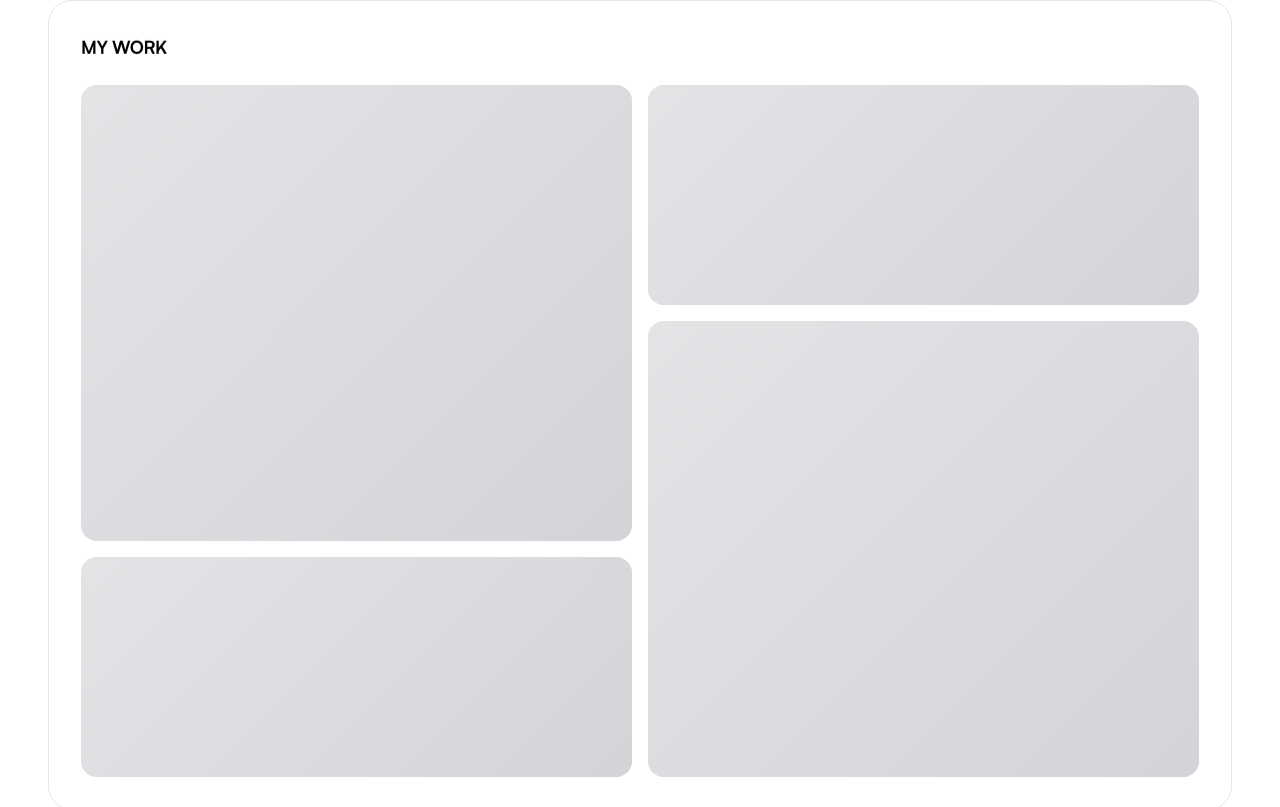
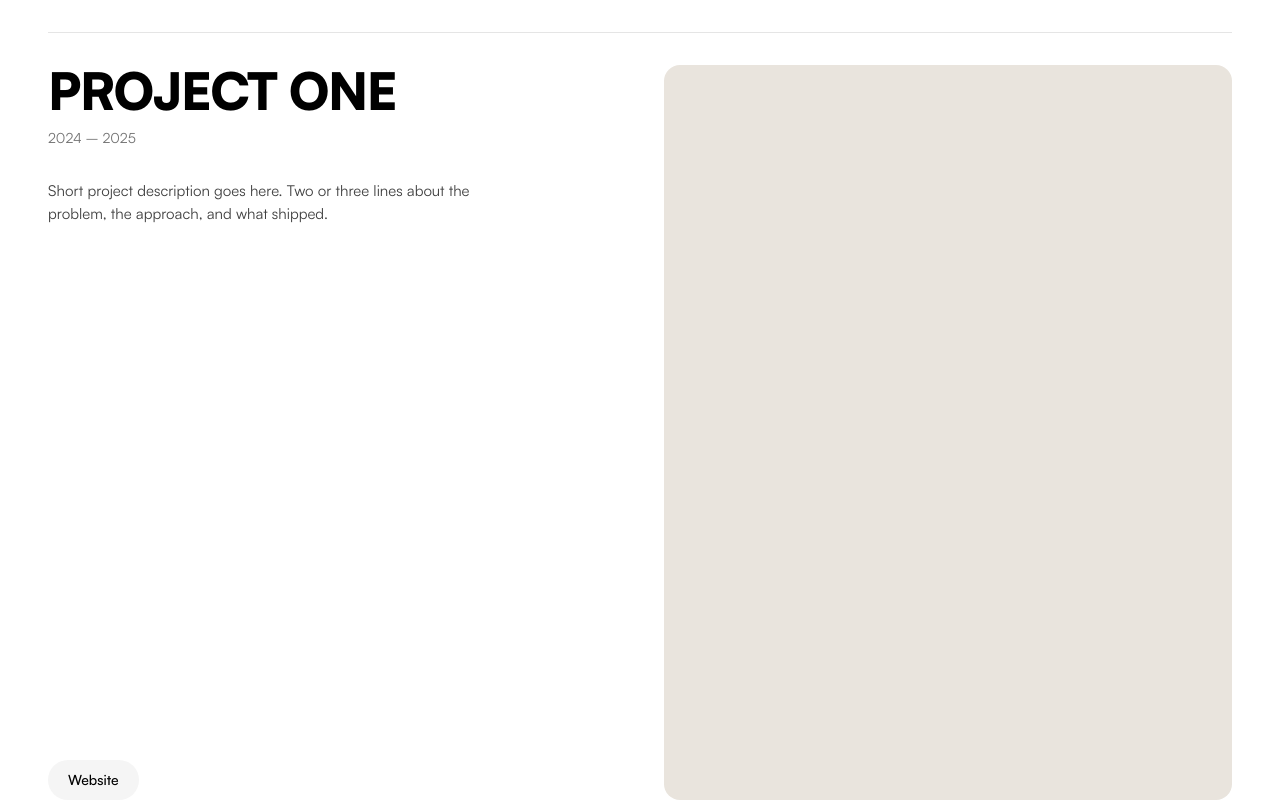
Before and after one commit to nprotsenko59-code/portfolio-2.0, a Next.js app: page / in a window 1280 px wide. Shown: the part 800-1607 px from the top of the page. Built offline with nearby package versions, Linux system fonts and the light colour scheme.

Commit message:
Animation changes

```diff
--- a/app/page.tsx
+++ b/app/page.tsx
@@ -1,11 +1,13 @@
 import Hero from "@/components/Hero";
 import Work from "@/components/Work";
+import Connect from "@/components/Connect";
 
 export default function Home() {
   return (
     <main>
       <Hero />
       <Work />
+      <Connect />
     </main>
   );
 }
--- a/components/CaseCard.tsx
+++ b/components/CaseCard.tsx
@@ -1,67 +1,47 @@
 "use client";
 
-import { useEffect, useRef } from "react";
-import clsx from "clsx";
-import { gsap } from "@/lib/gsap";
 import type { Case } from "@/lib/cases";
 
-const spanClasses: Record<Case["span"], string> = {
-  "tall-left": "col-start-1 row-start-1 row-span-2",
-  "wide-top": "col-start-2 row-start-1",
-  "tall-right": "col-start-2 row-start-2 row-span-2",
-  "small-bottom": "col-start-1 row-start-3",
-  "wide-bottom": "col-span-2 row-start-3",
-};
-
-export default function CaseCard({ data, index }: { data: Case; index: number }) {
-  const cardRef = useRef<HTMLDivElement>(null);
-  const innerRef = useRef<HTMLDivElement>(null);
-
-  useEffect(() => {
-    const card = cardRef.current;
-    const inner = innerRef.current;
-    if (!card || !inner) return;
-    if (window.matchMedia("(prefers-reduced-motion: reduce)").matches) return;
-
-    const onEnter = () => {
-      gsap.to(card, { scale: 1.012, duration: 0.6, ease: "expo.out" });
-      gsap.to(inner, { scale: 1.05, duration: 0.8, ease: "expo.out" });
-    };
-    const onLeave = () => {
-      gsap.to(card, { scale: 1, duration: 0.6, ease: "expo.out" });
-      gsap.to(inner, { scale: 1, duration: 0.8, ease: "expo.out" });
-    };
-    card.addEventListener("pointerenter", onEnter);
-    card.addEventListener("pointerleave", onLeave);
-    return () => {
-      card.removeEventListener("pointerenter", onEnter);
-      card.removeEventListener("pointerleave", onLeave);
-    };
-  }, []);
-
+export default function CaseCard({ data }: { data: Case; index: number }) {
   return (
-    <div
-      ref={cardRef}
-      data-cursor
-      data-cursor-label="View"
+    <article
       data-case-card
-      style={{ transformOrigin: "center" }}
-      className={clsx(
-        "relative overflow-hidden rounded-2xl bg-neutral-200/80",
-        "will-change-transform",
-        spanClasses[data.span]
-      )}
+      className="flex h-full flex-col bg-white pt-6 md:pt-8"
       aria-label={data.title}
     >
-      <div
-        ref={innerRef}
-        className="absolute inset-0 will-change-transform"
-        style={{
-          background:
-            "linear-gradient(135deg, rgb(228 228 231) 0%, rgb(212 212 216) 100%)",
-        }}
-      />
-      <span className="sr-only">{data.title} (placeholder — case {index + 1})</span>
-    </div>
+      <div className="h-px w-full bg-black/10" />
+      <div className="grid flex-1 grid-cols-1 gap-8 pt-8 md:grid-cols-2 md:gap-12">
+        <div className="flex flex-col">
+          <h3 className="text-[clamp(36px,4vw,56px)] font-black uppercase leading-none tracking-[-0.03em]">
+            {data.title}
+          </h3>
+          <p className="mt-3 text-sm text-neutral-500">{data.dates}</p>
+          <p className="mt-8 max-w-md text-[15px] leading-[1.5] text-neutral-700">
+            {data.description}
+          </p>
+          {data.website ? (
+            <div className="mt-auto pt-10">
+              <a
+                href={data.website}
+                target="_blank"
+                rel="noreferrer"
+                data-cursor
+                data-cursor-label="Open"
+                className="inline-flex items-center rounded-full bg-neutral-100 px-5 py-2.5 text-sm font-medium text-black transition-colors hover:bg-neutral-200"
+              >
+                Website
+              </a>
+            </div>
+          ) : null}
+        </div>
+
+        <div
+          className="relative min-h-[280px] overflow-hidden rounded-2xl md:min-h-0"
+          style={{ backgroundColor: data.accent }}
+          data-cursor
+          data-cursor-label="View"
+        />
+      </div>
+    </article>
   );
 }
--- /dev/null
+++ b/components/Connect.tsx
@@ -0,0 +1,167 @@
+"use client";
+
+import { useEffect, useRef } from "react";
+import { gsap } from "@/lib/gsap";
+
+const ICONS = [
+  {
+    key: "telegram",
+    rotation: -10,
+    node: (
+      <svg viewBox="0 0 24 24" fill="none" className="h-1/2 w-1/2" aria-hidden>
+        <path
+          d="M21.5 3.5 2.8 10.8c-1 .4-1 1.2 0 1.5l4.6 1.5L18 5.9c.5-.4 1-.2.7.2l-8.6 7.8-.3 4.5c.4 0 .6-.2.8-.4l2-1.9 4.2 3.1c.8.4 1.3.2 1.5-.7l2.7-12.7c.3-1.1-.4-1.6-1.5-1.3Z"
+          fill="currentColor"
+        />
+      </svg>
+    ),
+  },
+  {
+    key: "placeholder",
+    rotation: -3,
+    node: (
+      <svg viewBox="0 0 24 24" fill="none" className="h-1/2 w-1/2" aria-hidden>
+        <circle cx="12" cy="12" r="1.2" fill="currentColor" />
+        <circle cx="6" cy="12" r="1.2" fill="currentColor" />
+        <circle cx="18" cy="12" r="1.2" fill="currentColor" />
+      </svg>
+    ),
+  },
+  {
+    key: "linkedin",
+    rotation: 5,
+    node: (
+      <svg viewBox="0 0 24 24" fill="none" className="h-1/2 w-1/2" aria-hidden>
+        <path
+          d="M4.98 3.5a2.5 2.5 0 1 1 0 5 2.5 2.5 0 0 1 0-5ZM3 9.75h4V21H3V9.75ZM9.5 9.75h3.84v1.55h.05c.53-.95 1.83-1.95 3.77-1.95 4.03 0 4.78 2.5 4.78 5.75V21h-4v-5.05c0-1.2-.02-2.75-1.78-2.75-1.78 0-2.05 1.3-2.05 2.66V21h-4V9.75Z"
+          fill="currentColor"
+        />
+      </svg>
+    ),
+  },
+  {
+    key: "email",
+    rotation: 12,
+    node: (
+      <svg viewBox="0 0 24 24" fill="none" className="h-1/2 w-1/2" aria-hidden>
+        <rect x="3" y="5" width="18" height="14" rx="2" stroke="currentColor" strokeWidth="1.8" />
+        <path d="m4 7 8 6 8-6" stroke="currentColor" strokeWidth="1.8" strokeLinecap="round" strokeLinejoin="round" />
+      </svg>
+    ),
+  },
+];
+
+export default function Connect() {
+  const trackRef = useRef<HTMLDivElement>(null);
+  const phraseRef = useRef<HTMLSpanElement>(null);
+  const iconsRef = useRef<HTMLDivElement>(null);
+
+  useEffect(() => {
+    const track = trackRef.current;
+    const phrase = phraseRef.current;
+    if (!track || !phrase) return;
+    if (window.matchMedia("(prefers-reduced-motion: reduce)").matches) return;
+
+    let tween: gsap.core.Tween | null = null;
+
+    const start = () => {
+      const w = phrase.offsetWidth;
+      if (w === 0) return;
+      tween?.kill();
+      gsap.set(track, { x: 0 });
+      tween = gsap.to(track, {
+        x: -w,
+        duration: w / 120,
+        ease: "none",
+        repeat: -1,
+      });
+    };
+
+    start();
+
+    const ro = new ResizeObserver(start);
+    ro.observe(phrase);
+
+    return () => {
+      ro.disconnect();
+      tween?.kill();
+    };
+  }, []);
+
+  useEffect(() => {
+    const group = iconsRef.current;
+    if (!group) return;
+    if (window.matchMedia("(prefers-reduced-motion: reduce)").matches) return;
+
+    const tiles = group.querySelectorAll<HTMLElement>("[data-icon-tile]");
+    tiles.forEach((tile) => {
+      const baseRot = Number(tile.dataset.baseRot ?? 0);
+      gsap.set(tile, { rotation: baseRot, y: 40, opacity: 0 });
+    });
+
+    const tweens = gsap.to(tiles, {
+      y: 0,
+      opacity: 1,
+      duration: 1,
+      ease: "expo.out",
+      stagger: 0.08,
+      scrollTrigger: {
+        trigger: group,
+        start: "top 85%",
+        once: true,
+      },
+    });
+
+    return () => {
+      if (Array.isArray(tweens)) tweens.forEach((t) => t.kill());
+      else (tweens as gsap.core.Tween).kill();
+    };
+  }, []);
+
+  const phrase = "LET’S WORK TOGETHER";
+  const repeats = 6;
+
+  return (
+    <section className="relative overflow-hidden py-16 md:py-24">
+      <div
+        ref={iconsRef}
+        className="relative z-10 flex items-center justify-center"
+      >
+        {ICONS.map((icon, i) => (
+          <div
+            key={icon.key}
+            data-icon-tile
+            data-base-rot={icon.rotation}
+            style={{
+              transform: `rotate(${icon.rotation}deg)`,
+              marginLeft: i === 0 ? 0 : "-1.25rem",
+            }}
+            className="flex h-20 w-20 items-center justify-center rounded-[22px] border border-black/30 bg-white text-black shadow-[0_2px_0_rgba(0,0,0,0.04)] md:h-28 md:w-28"
+          >
+            {icon.node}
+          </div>
+        ))}
+      </div>
+
+      <div
+        aria-hidden
+        className="pointer-events-none absolute inset-x-0 top-1/2 -translate-y-1/2 overflow-hidden"
+      >
+        <div
+          ref={trackRef}
+          className="flex whitespace-nowrap font-[family-name:var(--font-switzer)] text-[clamp(80px,15vw,240px)] font-black uppercase leading-none tracking-[-0.04em] text-neutral-200 will-change-transform"
+        >
+          {Array.from({ length: repeats }).map((_, i) => (
+            <span
+              key={i}
+              ref={i === 0 ? phraseRef : undefined}
+              className="px-8"
+            >
+              {phrase}
+            </span>
+          ))}
+        </div>
+      </div>
+    </section>
+  );
+}
--- a/components/Work.tsx
+++ b/components/Work.tsx
@@ -1,61 +1,21 @@
 "use client";
 
-import { useEffect, useRef } from "react";
-import RevealText from "./RevealText";
 import CaseCard from "./CaseCard";
 import { cases } from "@/lib/cases";
-import { gsap, ScrollTrigger } from "@/lib/gsap";
 
 export default function Work() {
-  const gridRef = useRef<HTMLDivElement>(null);
-
-  useEffect(() => {
-    const grid = gridRef.current;
-    if (!grid) return;
-    if (window.matchMedia("(prefers-reduced-motion: reduce)").matches) return;
-
-    const cards = grid.querySelectorAll<HTMLElement>("[data-case-card]");
-    gsap.set(cards, { y: 60, opacity: 0 });
-    const st = ScrollTrigger.create({
-      trigger: grid,
-      start: "top 80%",
-      once: true,
-      onEnter: () => {
-        gsap.to(cards, {
-          y: 0,
-          opacity: 1,
-          duration: 1.1,
-          ease: "expo.out",
-          stagger: 0.12,
-        });
-      },
-    });
-
-    return () => {
-      st.kill();
-    };
-  }, []);
-
   return (
     <section className="px-8 pb-16 md:px-12">
-      <div className="rounded-3xl border border-black/10 p-6 md:p-8">
-        <RevealText
-          as="h2"
-          trigger="scroll"
-          stagger={0.05}
-          className="mb-6 text-base font-bold uppercase tracking-tight md:text-lg"
-        >
-          My Work
-        </RevealText>
-        <div
-          ref={gridRef}
-          className="grid grid-cols-2 gap-4"
-          style={{ gridTemplateRows: "minmax(220px, 1fr) minmax(220px, 1fr) minmax(220px, 1fr)" }}
-        >
-          {cases.map((c, i) => (
-            <CaseCard key={c.slug} data={c} index={i} />
-          ))}
-        </div>
+      <div className="relative">
+        {cases.map((c, i) => (
+          <div
+            key={c.slug}
+            className="bg-white md:sticky md:top-0 md:h-screen"
+            style={{ zIndex: i + 1 }}
+          >
+            <CaseCard data={c} index={i} />
+          </div>
+        ))}
       </div>
     </section>
   );
--- a/lib/cases.ts
+++ b/lib/cases.ts
@@ -1,14 +1,45 @@
-export type CaseSpan = "tall-left" | "wide-top" | "tall-right" | "small-bottom" | "wide-bottom";
-
 export type Case = {
   slug: string;
   title: string;
-  span: CaseSpan;
+  dates: string;
+  description: string;
+  website?: string;
+  accent: string;
 };
 
 export const cases: Case[] = [
-  { slug: "case-1", title: "Case One", span: "tall-left" },
-  { slug: "case-2", title: "Case Two", span: "wide-top" },
-  { slug: "case-3", title: "Case Three", span: "tall-right" },
-  { slug: "case-4", title: "Case Four", span: "small-bottom" },
+  {
+    slug: "case-1",
+    title: "Project One",
+    dates: "2024 – 2025",
+    description:
+      "Short project description goes here. Two or three lines about the problem, the approach, and what shipped.",
+    website: "#",
+    accent: "#E9E4DD",
+  },
+  {
+    slug: "case-2",
+    title: "Project Two",
+    dates: "2023 – 2024",
+    description:
+      "Short project description goes here. Two or three lines about the problem, the approach, and what shipped.",
+    website: "#",
+    accent: "#E3E8EC",
+  },
+  {
+    slug: "case-3",
+    title: "Project Three",
+    dates: "2022 – 2023",
+    description:
+      "Short project description goes here. Two or three lines about the problem, the approach, and what shipped.",
+    accent: "#ECE6E0",
+  },
+  {
+    slug: "case-4",
+    title: "Project Four",
+    dates: "2021 – 2022",
+    description:
+      "Short project description goes here. Two or three lines about the problem, the approach, and what shipped.",
+    accent: "#E5E8E3",
+  },
 ];
```
